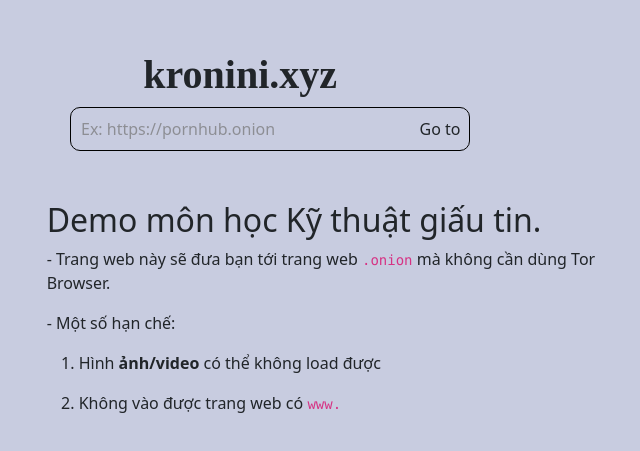
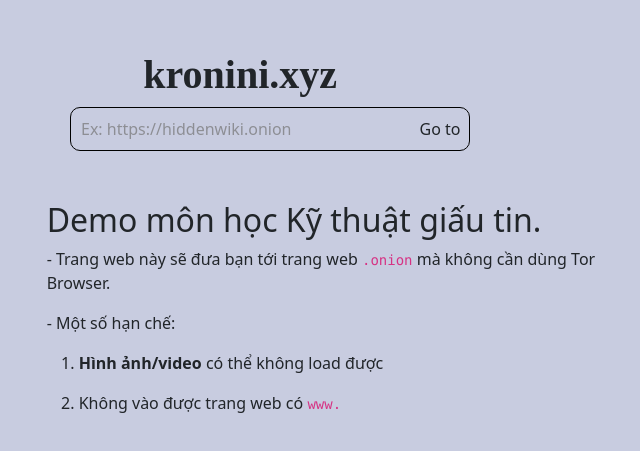
Before and after one commit to TheMacCuoi/btlgiautin, a plain HTML site: page Index.html in a window 1280 px wide. Shown: the part 149-600 px from the top of the page, 362-1002 px from the left. Drawn offline with nearby package versions, Linux system fonts and the light colour scheme.

Commit message:
chore: redesign index

```diff
--- a/Index.html
+++ b/Index.html
@@ -62,7 +62,7 @@
                 </div>
                 <div class="col-9">
                     <form role="search" id="form">
-                        <input type="search" id="query" name="q" placeholder="Ex: https://pornhub.onion" aria-label="Search through site content">
+                        <input type="search" id="query" name="q" placeholder="Ex: https://hiddenwiki.onion" aria-label="Search through site content">
                         <button>Go to</button>
                     </form>
                 </div>
@@ -73,7 +73,7 @@
                     <p>- Trang web này sẽ đưa bạn tới trang web <code>.onion</code> mà không cần dùng Tor Browser.</p>
                     <p>- Một số hạn chế:</p>
                     <ol>
-                        <li><p>Hình <strong>ảnh/video</strong> có thể không load được</p></li>
+                        <li><p><strong>Hình ảnh/video</strong> có thể không load được</p></li>
                         <li><p>Không vào được trang web có <code>www.</code></p></li>
                     </ol>
                 </div>
```
